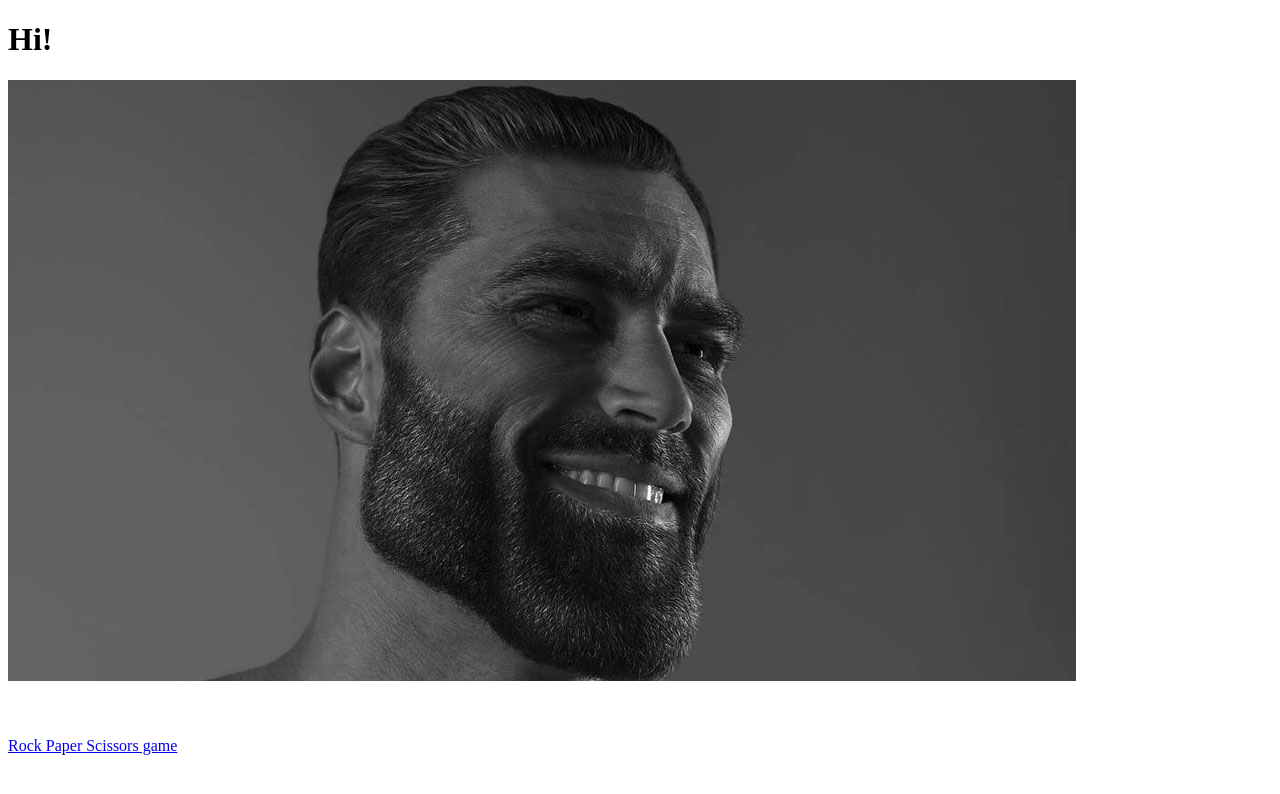
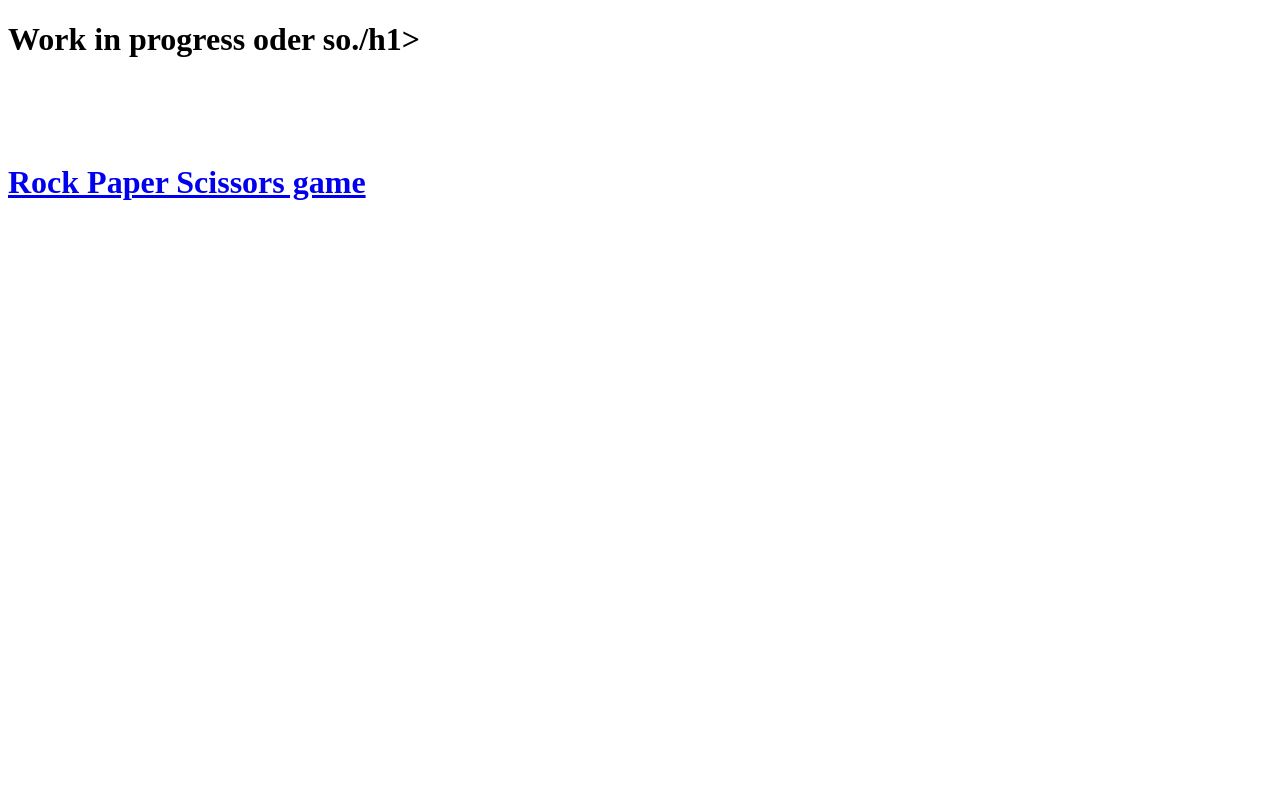
Before and after one commit to pwitox/pwitox.github.io, a plain HTML site: page index.html in a window 1280 px wide. Drawn offline with Linux system fonts and the light colour scheme.

Commit message:
Update index.html

```diff
--- a/index.html
+++ b/index.html
@@ -5,10 +5,7 @@
     </head>
       <body>
 
-      <h1>Hi!</h1>
-
-        <a href="https://www.youtube.com/watch?v=Ux5cQbO_ybw&t=0s?autoplay=1">
-          <img src="gigachad.jpg" />
+      <h1>Work in progress oder so./h1>
           </br>
           </br>
           </br>
```
